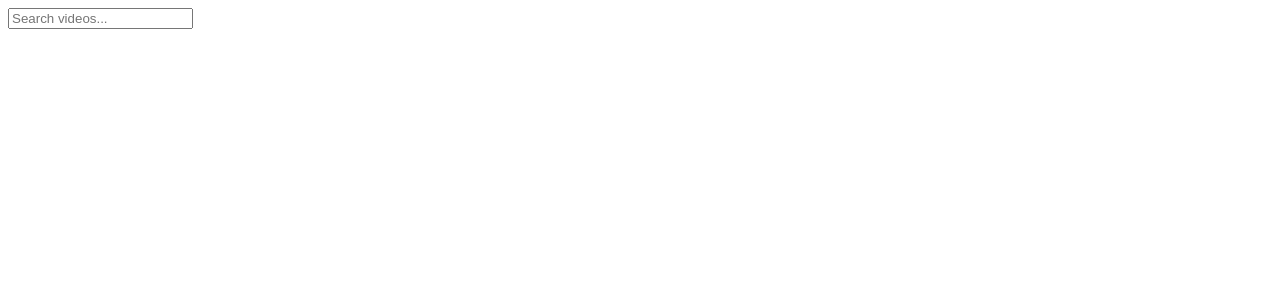
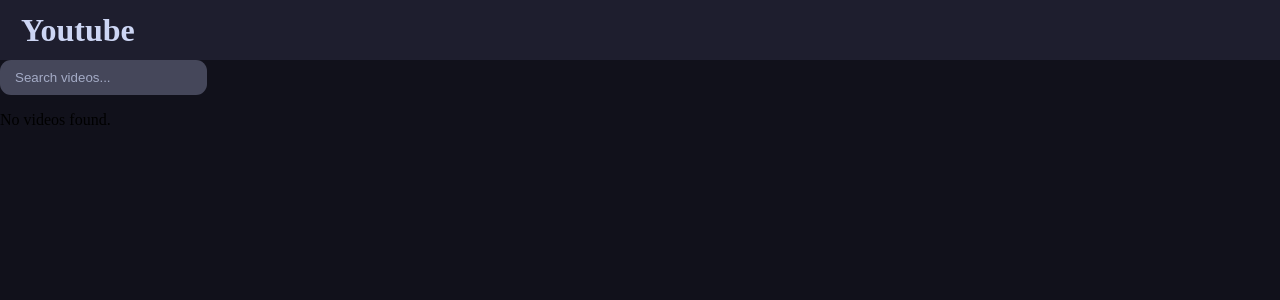
Before and after one commit to AndreSmalheer/invidious-wraper, a React (Vite) app: page /Search in a window 1280 px wide. Shown: the top 300 px of the page. Built offline with nearby package versions, Linux system fonts and the light colour scheme.

Commit message:
basic structure added with styling for header landing page and search page

```diff
--- a/package.json
+++ b/package.json
@@ -11,7 +11,8 @@
   },
   "dependencies": {
     "react": "^19.2.0",
-    "react-dom": "^19.2.0"
+    "react-dom": "^19.2.0",
+    "react-router-dom": "^7.13.1"
   },
   "devDependencies": {
     "@eslint/js": "^9.39.1",
--- /dev/null
+++ b/src/Components/Header/Header.css
@@ -0,0 +1,20 @@
+.Header {
+    color: white;
+    width: 100vw;
+    background-color: #1E1E2E;
+    box-sizing: border-box;
+    height: clamp(60px, 5vw, 52px);
+    box-sizing: border-box;
+    display: flex;
+    align-items: center;
+}
+
+.Header h1 {
+    margin-left: clamp(10px, 2vw, 21px);
+    color: #CDD6F4;
+
+    &:hover{
+        cursor: pointer;
+        color: #E6E9FF;
+    }
+}
--- /dev/null
+++ b/src/Components/Header/Header.jsx
@@ -0,0 +1,14 @@
+import "./Header.css";
+import { useNavigate } from "react-router-dom";
+
+export default function Header() {
+  const navigate = useNavigate()
+
+  return (
+    <>
+      <div className="Header">
+        <h1 onClick={() => navigate("/")}>Youtube</h1>
+      </div>
+    </>
+  );
+}
--- /dev/null
+++ b/src/Components/SearchInput/SearchInput.jsx
@@ -0,0 +1,26 @@
+import { useState } from "react";
+import { useNavigate } from "react-router-dom";
+import "./StyleSearchInput.css"
+
+export default function SearchInput({classname}) {
+  const [searchText, setSearchText] = useState("");
+  const [results, setResults] = useState([]);
+  const navigate = useNavigate();
+
+  const handleEnter = () => {
+      navigate(`/Search?query=${encodeURIComponent(searchText)}`);
+  };
+
+  return (
+      <input
+        type="text"
+        placeholder="Search videos..."
+        className={classname}
+        value={searchText}
+        onChange={(e) => setSearchText(e.target.value)}
+        onKeyDown={(e) => {
+          if (e.key === "Enter") handleEnter();
+        }}
+      />
+);
+}
--- /dev/null
+++ b/src/Components/SearchInput/StyleSearchInput.css
@@ -0,0 +1,45 @@
+.Search {
+    background-color: #45475A;
+    border: none;
+    color: #CDD6F4;
+    border-radius: 11px;
+    padding: 10px 15px;
+    transition: all 0.2s ease;
+
+    &::placeholder {
+        color: #CDD6F4;
+        opacity: 0.7;
+    }
+
+    &:hover {
+        background-color: #5A5F77;
+    }
+
+    &:active,
+        &:focus {
+            background-color: #3C3F52;
+            border-color: #7F90FF;
+            outline: none;
+    }
+}
+
+.Big {
+    width: 90%;
+    max-width: 826px;
+
+    padding-top: clamp(12px, 2vw, 21px);
+    padding-bottom: clamp(12px, 2vw, 21px);
+    padding-left: clamp(12px, 2vw, 21px);
+
+    border-radius: clamp(8px, 1vw, 11px);
+    font-size: clamp(16px, 2vw, 18px);
+}
+
+.centered{
+    display: block;
+    margin: 0 auto;
+    position: absolute;
+    top: 50%;
+    left: 50%;
+    transform: translate(-50%, -50%);
+}
--- /dev/null
+++ b/src/Pages/LandingPage/LandingPage.jsx
@@ -0,0 +1,12 @@
+import SearchInput from "../../Components/SearchInput/SearchInput.jsx"
+import Header from "../../Components/Header/Header.jsx"
+import "./StyleLandingPage.css"
+
+export default function LandingPage() {
+    return(
+        <>
+        <Header />
+        <SearchInput classname={"Search Big centered"}/>
+        </>
+    )
+}
--- /dev/null
+++ b/src/Pages/SearchPage/SearchPage.jsx
@@ -0,0 +1,94 @@
+import SearchInput from "../../Components/SearchInput/SearchInput";
+import Header from "../../Components/Header/Header";
+import { useLocation } from "react-router-dom";
+import "./StyleSearchPage.css"
+
+const videos = [
+  {
+    id: 1,
+    title: "Building a React Clone",
+    src: "react-clone.wav",
+    thumbnail: "react-thumb.jpg",
+    description: "I recreated YouTube’s homepage using React.",
+    creator: "CodeWithAndrew",
+    views: "842K",
+    released: "3 days ago"
+  },
+  {
+    id: 2,
+    title: "Late Night Lo-Fi Mix",
+    src: "lofi-night.wav",
+    thumbnail: "lofi-thumb.jpg",
+    description: "Chill beats to code to.",
+    creator: "Midnight Beats",
+    views: "1.2M",
+    released: "1 week ago"
+  },
+  {
+    id: 3,
+    title: "How Flexbox Actually Works",
+    src: "flexbox-guide.wav",
+    thumbnail: "flexbox-thumb.jpg",
+    description: "Flexbox explained clearly.",
+    creator: "Frontend Simplified",
+    views: "356K",
+    released: "2 weeks ago"
+  }
+];
+
+function search(query) {
+  if (!query) return [];
+  return videos.filter((video) =>
+    video.title.toLowerCase().includes(query.toLowerCase()),
+  );
+}
+
+function getSearchResultsContent() {
+  const location = useLocation();
+  const params = new URLSearchParams(location.search);
+  const query = params.get("query") || "";
+
+  let content;
+
+  if (query.trim() === "") {
+    content = <p>No videos found.</p>;
+  } else {
+    const result = search(query);
+    if (result.length === 0) {
+      content = <p>No videos found.</p>;
+    } else {
+        content = result.map((video) => (
+        <div key={video.id} className="video">
+
+            <img
+            src={video.thumbnail}
+            alt={video.title}
+            className="thumbnail"
+            />
+
+            <div className="video-text">
+            <h3>{video.title}</h3>
+            <p className="creator">{video.creator}</p>
+            <p className="meta">
+                {video.views} views • {video.released}
+            </p>
+            </div>
+        </div>
+        ));
+    }
+  }
+
+  return content;
+}
+
+export default function SearchPage() {
+  const content = getSearchResultsContent();
+
+  return (
+    <>
+      <Header />
+      <SearchInput classname={"Search"}/>
+      <div id="video-grid">{content}</div>
+    </>
+  );
+}
--- /dev/null
+++ b/src/Pages/SearchPage/StyleSearchPage.css
@@ -0,0 +1,36 @@
+#video-grid {
+}
+
+.video {
+  width: 361px;
+  height: 163px;
+  margin: 20px;
+  cursor: pointer;
+  display: flex;
+}
+.thumbnail {
+  width: 238px;
+  height: 163px;
+  background-color: #585b70;
+  border-radius: 16px;
+  margin-right: 15px;
+}
+.video-text {
+  margin-top: 10px;
+}
+.video-text h3 {
+  margin: 0;
+  font-size: 24px;
+  color: #cdd6f4;
+  font-weight: 500;
+}
+.creator {
+  margin: 4px 0;
+  color: #bac2de;
+  font-size: 14px;
+}
+.meta {
+  margin: 0;
+  color: #bac2de;
+  font-size: 13px;
+}
--- /dev/null
+++ b/src/index.css
@@ -0,0 +1,13 @@
+body,
+html {
+  padding: 0;
+  margin: 0;
+  height: 100vh;
+  width: 100vw;
+  background-color: #11111b;
+}
+
+#root{
+    height: 100%;
+    width: 100%;
+}
--- a/src/main.jsx
+++ b/src/main.jsx
@@ -1,64 +1,24 @@
-import { StrictMode, useState } from "react";
-import { createRoot } from "react-dom/client";
+import LandingPage from "./Pages/LandingPage/LandingPage.jsx";
+import SearchPage from "./Pages/SearchPage/SearchPage.jsx"
+import ReactDOM from "react-dom/client";
+import { BrowserRouter } from "react-router-dom";
+import React from "react";
+import { Routes, Route } from "react-router-dom";
+import "./index.css"
 
-const videos = [
-  { title: "video 1", src: "test0.wav" },
-  { title: "video 2", src: "test.wav" },
-];
-
-function search(query) {
-    let filteredVideos = []
-
-    if (query != ""){
-        filteredVideos = videos.filter(video =>
-            video.title.toLowerCase().includes(query.toLowerCase())
-        );
-    }
-
-    return filteredVideos;
+function App() {
+  return (
+    <Routes>
+      <Route path="/" element={<LandingPage/>} />
+      <Route path="/Search" element={<SearchPage/>} />
+    </Routes>
+  );
 }
 
-function App() {
-    const [searchText, setSearchText] = useState("");
-    const [enterPressed, setEnterPressed] = useState(false);
-    const [searchQuery, setSearchQuery] = useState("");
-
-    let filteredVideos = [];
-    if (enterPressed) {
-        filteredVideos = search(searchQuery);
-    }
-
-    return (
-        <>
-        <input
-            type="text"
-            placeholder="Search videos..."
-            value={searchText}
-            onChange={(e) => setSearchText(e.target.value)}
-            onKeyDown={(e) => {
-                if (e.key === "Enter") {
-                    setSearchQuery(searchText);
-                    setEnterPressed(true);
-                }
-            }}
-        />
-
-        {filteredVideos.length === 0 && enterPressed && (
-            <p>No videos found.</p>
-        )}
-
-        {filteredVideos.map((video, index) => (
-            <div key={index} className="video">
-            <h2 className="video-title">{video.title}</h2>
-            <p>{video.src}</p>
-            </div>
-        ))}
-        </>
-    );
-}
-
-createRoot(document.getElementById("root")).render(
-  <StrictMode>
-    <App />
-  </StrictMode>
+ReactDOM.createRoot(document.getElementById("root")).render(
+  <React.StrictMode>
+    <BrowserRouter>
+      <App />
+    </BrowserRouter>
+  </React.StrictMode>
 );
```
Also changed, not shown: src/Pages/LandingPage/StyleLandingPage.css (added), 1 other file (tests, documents, lock files or other folders).
